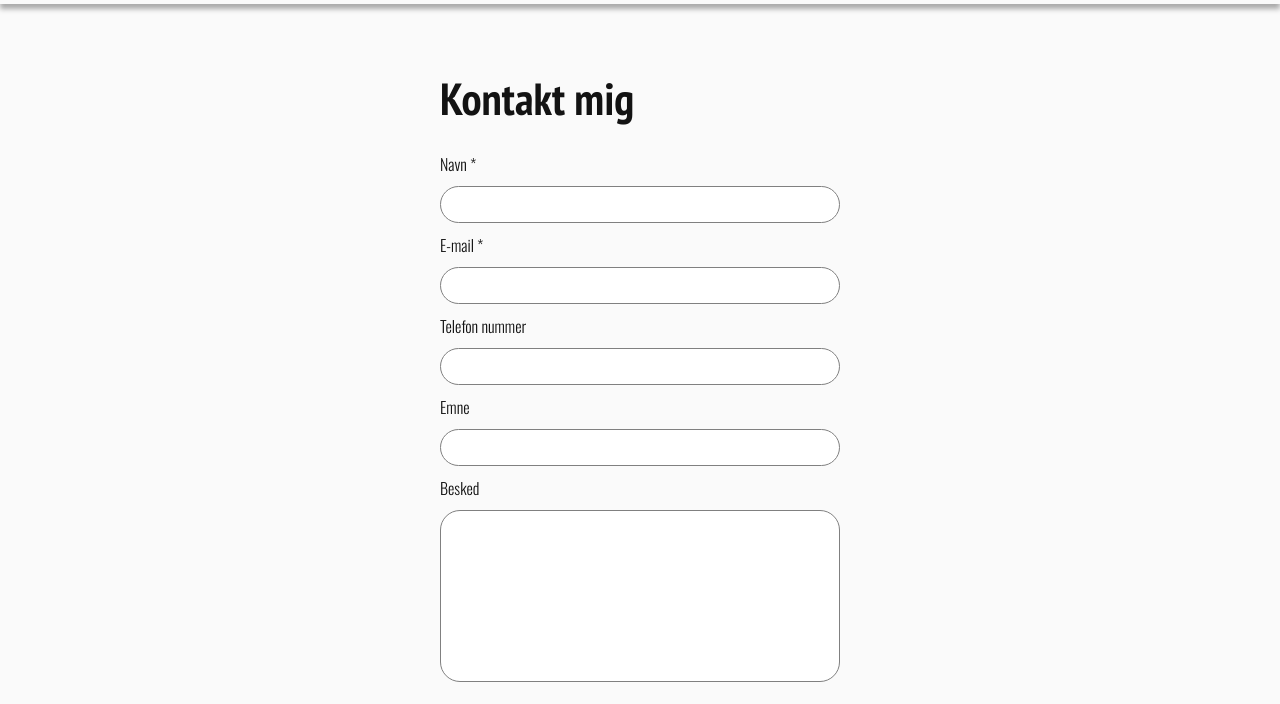
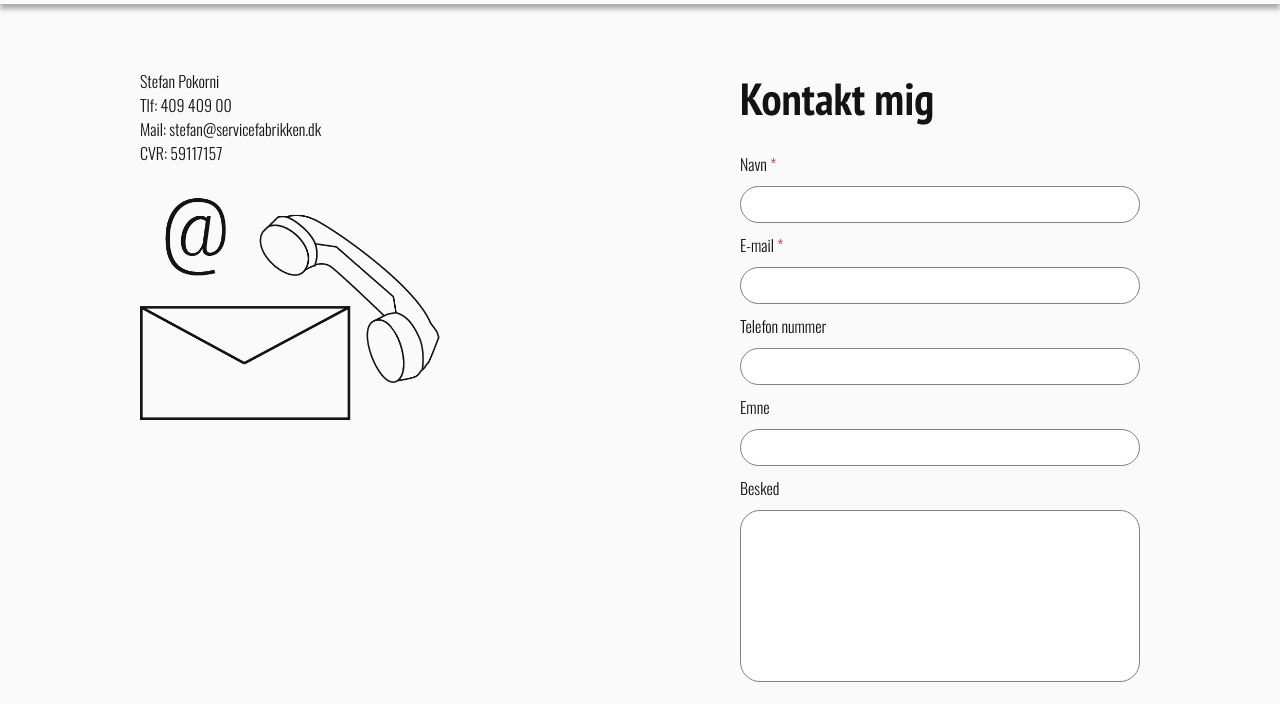
Before and after one commit to LeneFroekjaer/servicefabrikken-redesign, a plain HTML site: page kontakt.html in a window 1280 px wide. Shown: the part 56-760 px from the top of the page. Drawn offline with nearby package versions, Linux system fonts and the light colour scheme.

Commit message:
lavet videre paa kontaktsiden

```diff
--- a/kontakt.html
+++ b/kontakt.html
@@ -22,9 +22,9 @@
             <div class="contactform">
                 <h1>Kontakt mig</h1>
                 <form method="POST" action="/service12besked.php">
-                    <label for="f_navn">Navn <span class="required" title="Skal udfyldes">*</span></label>
+                    <label for="f_navn">Navn <span class="required">*</span></label>
                     <input type="text" name="navn" id="f_navn" >
-                    <label for="f_email">E-mail <span class="required" title="Skal udfyldes">*</span></label>
+                    <label for="f_email">E-mail <span class="required">*</span></label>
                     <input type="email" name="email" id="f_email" >
                     <label for="f_telnr">Telefon nummer</label>
                     <input type="tel" name="telnr" id="f_telnr">
@@ -36,7 +36,13 @@
                 </form>
             </div>
             <div class="contactinfo">
-
+                <div class="contacttext">
+                    <p>Stefan Pokorni</p>
+                    <p>Tlf: 409 409 00</p>
+                    <p>Mail: <a href="mailto:stefan@servicefabrikken.dk">stefan@servicefabrikken.dk</a></p>
+                    <p>CVR: 59117157</p>
+                </div>
+                <img src="images/kontakt.png" alt="kontaktikoner">
             </div>
         </section>
     </main>
--- a/style.css
+++ b/style.css
@@ -54,6 +54,14 @@ footer a {
   text-decoration: none;
 }
 
+.contacttext a {
+  font-family: "Oswald", sans-serif;
+  font-size: 16px;
+  font-weight: 300;
+  color: #131313;
+  text-decoration: none;
+}
+
 h1 {
   font-family: "PT Sans Narrow", sans-serif;
   font-size: 45px;
@@ -107,7 +115,8 @@ label {
 /* HOVER LINKS */
 
 nav a:hover,
-footer a:hover {
+footer a:hover,
+.contacttext a:hover {
   color: #c82e32;
 }
 
@@ -423,3 +432,39 @@ textarea:focus {
   outline: none;
   box-shadow: 0 0 3px 1px #c82e32;
 }
+.required {
+  color: #c82e32;
+}
+.contactinfo {
+  width: 80vw;
+  max-width: 400px;
+  margin: 25px auto 0 auto;
+  text-align: center;
+}
+
+.contacttext {
+  margin-bottom: 25px;
+}
+
+.contactinfo img {
+  max-width: 300px;
+}
+
+@media screen and (min-width: 1025px) {
+  #sec-contact {
+    display: flex;
+    flex-direction: row-reverse;
+    gap: 20px;
+  }
+  .contactform {
+    width: 40vw;
+    max-width: 400px;
+    margin: 0 auto;
+  }
+  .contactinfo {
+    width: 40vw;
+    max-width: 400px;
+    margin: 0 auto;
+    text-align: left;
+  }
+}
```
Also changed, not shown: images/kontakt.png (added).
